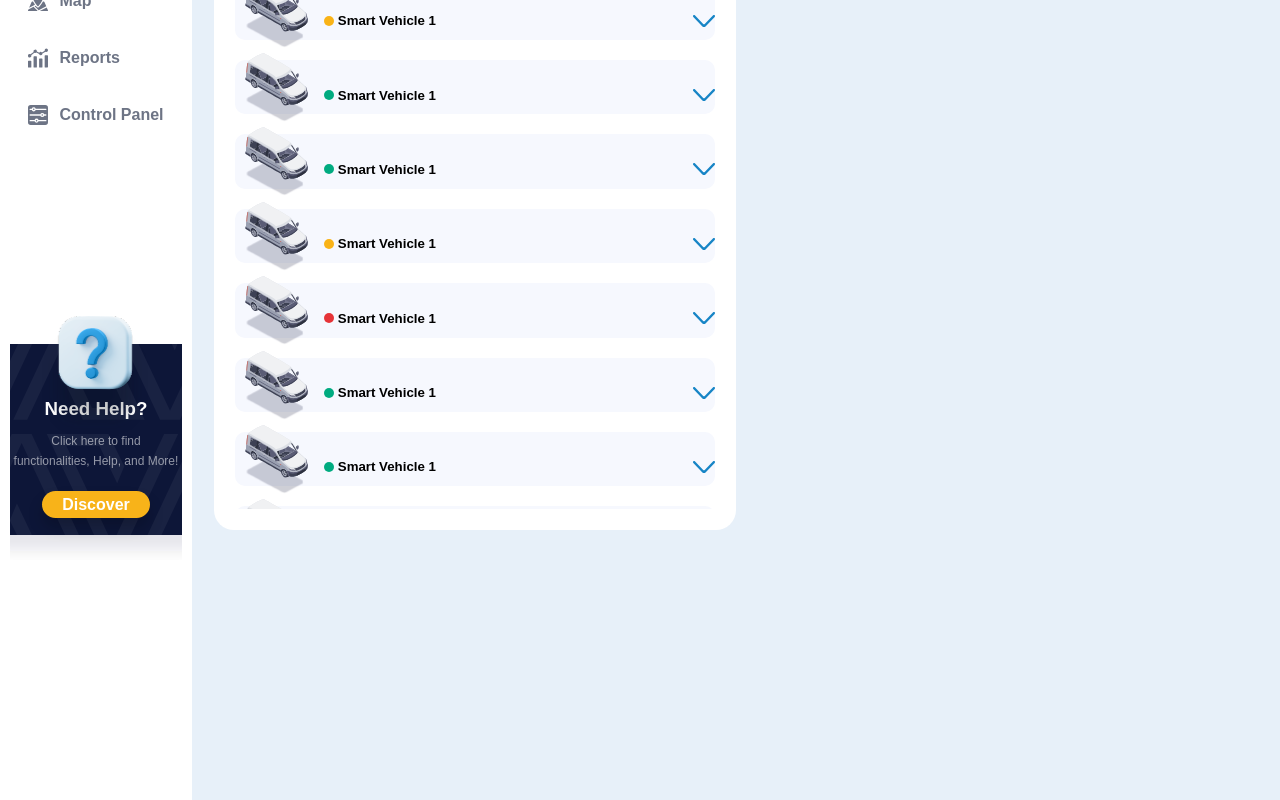
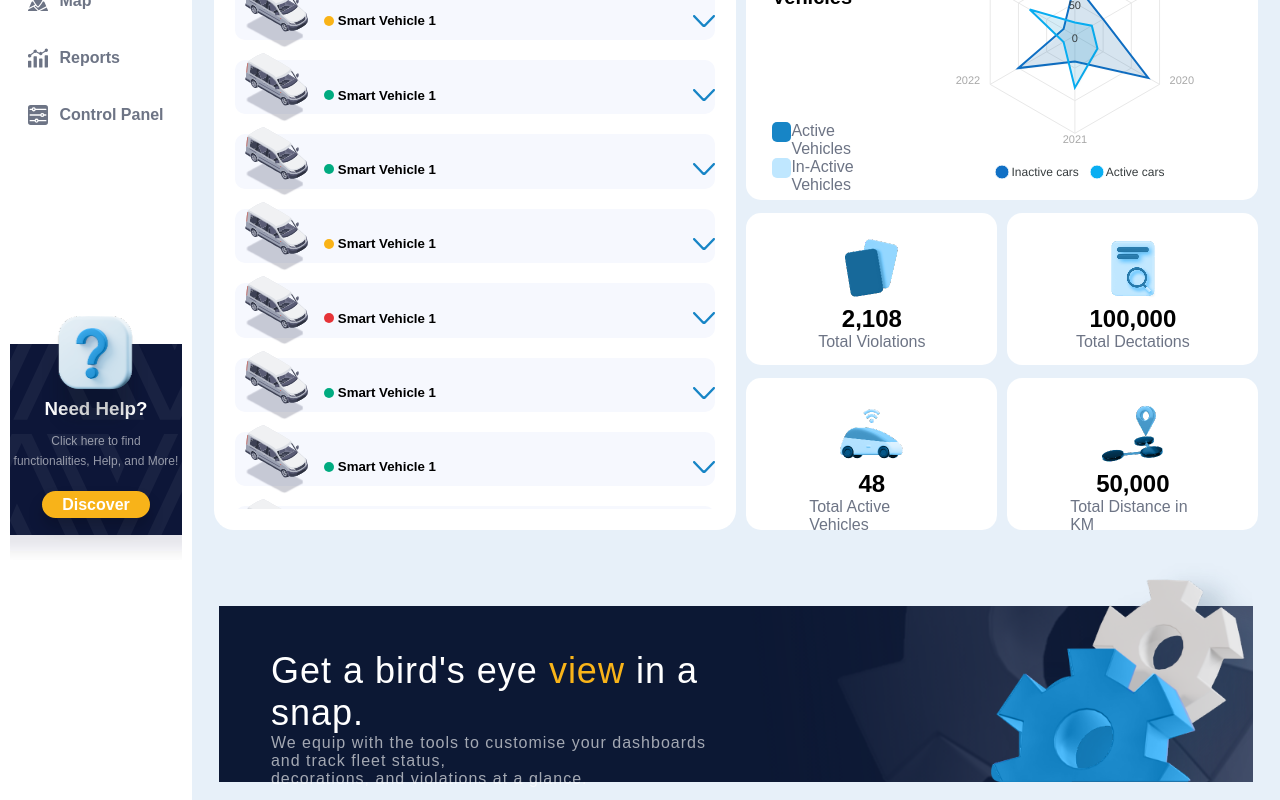
Before and after one commit to abdallahibraheemsalameh/frontEndReact, a React (Create React App) app in the folder front-end/: page / in a window 1280 px wide. Shown: the part 240-1040 px from the top of the page. Built offline with nearby package versions, Linux system fonts and the light colour scheme.

Commit message:
Add settings div

```diff
--- a/front-end/src/components/Body/Body.js
+++ b/front-end/src/components/Body/Body.js
@@ -2,6 +2,7 @@ import React from "react";
 import bodyStyle from "./BodyStyle.module.css";
 import NavigationSection from "./NavigationSection";
 import BodySectionOne from "./BodySectionOne";
+import settingsImg from "../../assets/Body/settings.png";
 
 export default function Body() {
   return (
@@ -11,6 +12,25 @@ export default function Body() {
         <h4>Welcome! John Doe</h4>
         {/* here new component ⬇ */}
         <BodySectionOne />
+        <div className={bodyStyle.settingsDivContiner}>
+          <img
+            className={bodyStyle.settingsImg}
+            src={settingsImg}
+            alt="settingsImg"
+          ></img>
+          <div className={bodyStyle.settingsDescription}>
+            <h3>
+              Get a bird's eye <span style={{ color: "#F9B419" }}>view</span> in
+              a snap.
+            </h3>
+            <h6>
+              We equip with the tools to customise your dashboards and track
+              fleet status,
+              <br />
+              decorations, and violations at a glance.
+            </h6>
+          </div>
+        </div>
       </div>
     </div>
   );
--- a/front-end/src/components/Body/BodySectionOne.js
+++ b/front-end/src/components/Body/BodySectionOne.js
@@ -1,6 +1,6 @@
 import React from "react";
 import bodySectionOneStyle from "./BodySectionOneStyle.module.css";
-
+import ChartsSection from "./ChartsSection"
 import { ReactComponent as SquareMenu } from "../../assets/Body/squareMenu.svg";
 import { ReactComponent as HamburgerMenu } from "../../assets/Body/hamMenu.svg";
 import SmartVehicle from "./SmartVehicle";
@@ -41,12 +41,8 @@ export default function BodySectionOne() {
           <SmartVehicle dotColor="#00AB80" />
           <SmartVehicle dotColor="#00AB80" />
         </div>
-
-
-
       </div>
-
-      <div className={bodySectionOneStyle.chartsContainer}></div>
+      <ChartsSection/>
     </section>
   );
 }
--- a/front-end/src/components/Body/BodyStyle.module.css
+++ b/front-end/src/components/Body/BodyStyle.module.css
@@ -19,3 +19,52 @@
   /* border: 1px solid red; */
   padding: 1.5% 1% 1% 2%;
 }
+.settingsDivContiner{
+    /* border: 1px solid red; */
+    width: 95%;
+    height: 11%;
+    background-image: url("../../assets/Body/settingswide.png");
+    background-repeat: no-repeat;
+    background-position: center center;
+    margin: 6% auto 0px auto;
+    position: relative;
+    /* padding-top: 5%; */
+  }
+  .settingsImg{
+    /* border: 1px solid red; */
+    width: 30%;
+    height: 125%;
+    position: absolute;
+    top: -25%;
+    left: 85%;
+    display: flex;
+    justify-content: center;
+    align-items: center;
+    transform: translateX(-50%);
+    z-index: 123;
+    color: white;
+  }
+  .settingsDescription{
+    color:white;
+    /* border: 1px solid red; */
+    height: 50%;
+    width: 45%;
+    position: absolute;
+    top: 50%;
+    left:5%;
+    transform: translateY(-50%);
+  }
+  .settingsDescription h3{
+    font-size: 36px;
+    font-weight: 400;
+    letter-spacing: 1px;
+  }
+  .settingsDescription h6{
+    font-size: 16px;
+    font-weight: lighter;
+    letter-spacing: 1px;
+    color: #ffffff9f;
+    /* font-size: 36px;
+    font-weight: 400;
+    letter-spacing: 1px; */
+  }
```
Lines whose indentation alone changed are shown as unchanged.
